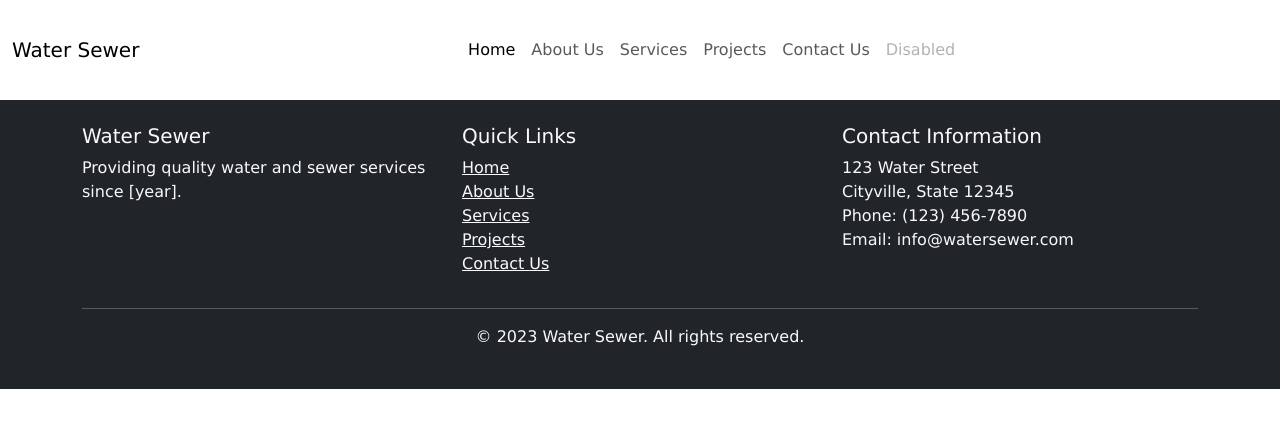
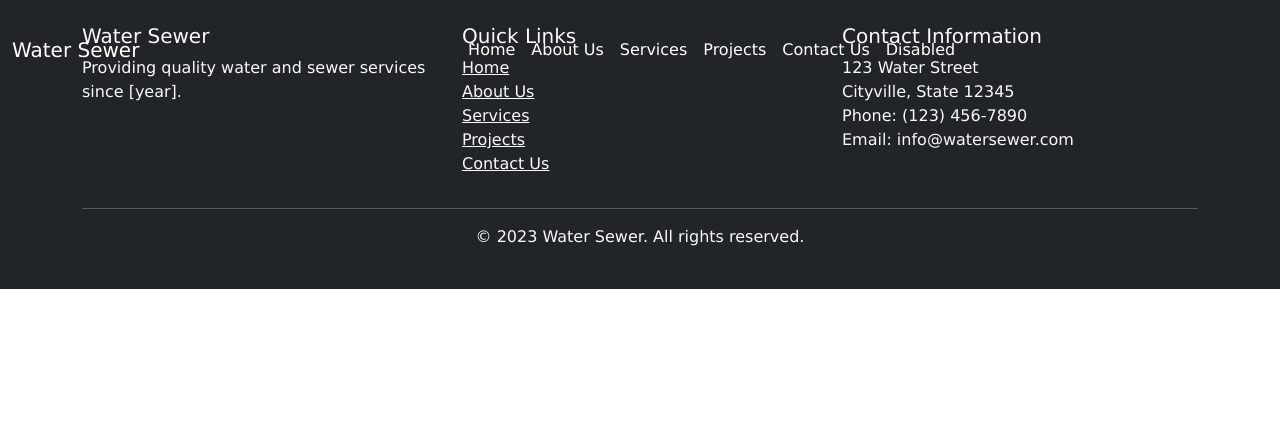
Before and after one commit to EdisonAlushaj/Water-Sewer-App, a React (Vite) app: page /#/app in a window 1280 px wide. Shown: the top 428 px of the page. Built offline with nearby package versions, Linux system fonts and the light colour scheme.

Commit message:
Header Update
Rregullimi i Header

```diff
--- a/src/Header/header.jsx
+++ b/src/Header/header.jsx
@@ -4,31 +4,31 @@ function Header() {
 
     return (
         <>
-            <nav className="navbar navbar-expand-lg navbar-light d-flex justify-content-center" style={{ width: '100%', height: '100px', backgroundColor: ''}}>
-                <div className="container-fluid d-flex justify-content-center" style={{ width: '100%' }}>
-                    <a className="navbar-brand" href="#">Water Sewer</a>
+            <nav className="navbar navbar-expand-lg navbar-light d-flex justify-content-center" style={{ width: '100%', height: '100px', zIndex: '2', position: 'absolute'}}>
+                <div className="container-fluid d-flex justify-content-center" style={{ width: '100%'}}>
+                    <a className="navbar-brand" style={{ color: 'white'}} href="#">Water Sewer</a>
                     <button className="navbar-toggler" type="button" data-bs-toggle="collapse" data-bs-target="#navbarNav" aria-controls="navbarNav" aria-expanded="false" aria-label="Toggle navigation">
                         <span className="navbar-toggler-icon"></span>
                     </button>
-                    <div className="collapse navbar-collapse justify-content-center" id="navbarNav">
+                    <div className="collapse navbar-collapse justify-content-center"  id="navbarNav">
                         <ul className="navbar-nav">
-                            <li className="nav-item">
-                                <a className="nav-link active" aria-current="page" href="#">Home</a>
+                            <li className="nav-item" >
+                                <a className="nav-link active" aria-current="page" href="#" style={{ color: 'white'}}>Home</a>
                             </li>
                             <li className="nav-item">
-                                <a className="nav-link" href="#">About Us</a>
+                                <a className="nav-link" href="#" style={{ color: 'white'}}>About Us</a>
                             </li>
                             <li className="nav-item">
-                                <a className="nav-link" href="#">Services</a>
+                                <a className="nav-link" href="#" style={{ color: 'white'}}>Services</a>
                             </li>
                             <li className="nav-item">
-                                <a className="nav-link" href="#">Projects</a>
+                                <a className="nav-link" href="#" style={{ color: 'white'}}>Projects</a>
                             </li>
                             <li className="nav-item">
-                                <a className="nav-link" href="#">Contact Us</a>
+                                <a className="nav-link" href="#" style={{ color: 'white'}}>Contact Us</a>
                             </li>
                             <li className="nav-item">
-                                <a className="nav-link disabled" href="#" tabindex="-1" aria-disabled="true">Disabled</a>
+                                <a className="nav-link disabled" href="#" tabindex="-1" aria-disabled="true" style={{ color: 'white'}}>Disabled</a>
                             </li>
                         </ul>
                     </div>
```
Also changed, not shown: src/AppRoutes.jsx (+5 -4 lines).
